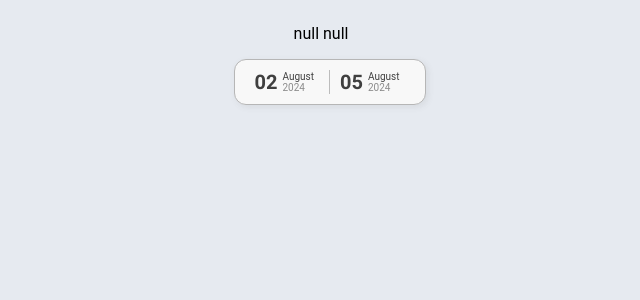
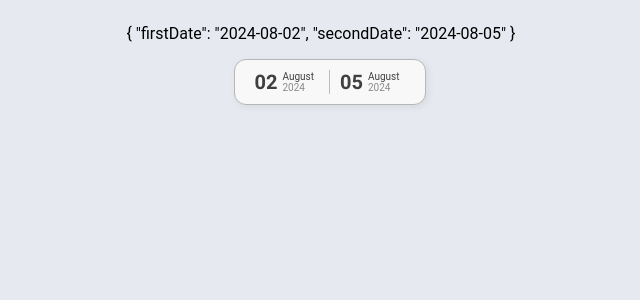
Before and after one commit to Mwiert/miniSpa, a Vue app: page /timebenders in a window 1280 px wide. Shown: the top 300 px of the page, without its empty margins (335-975 px from the left). Built offline with nearby package versions, Linux system fonts and the light colour scheme; a web font is replaced by a local one.

Commit message:
Initial date fix

```diff
--- a/src/components/UIDateRangePicker.vue
+++ b/src/components/UIDateRangePicker.vue
@@ -187,12 +187,20 @@ export default {
       }
     },
     sendDateToParent() {
-      const dates = {
-        firstDate: this.firstSelectedDate.date,
-        secondDate: this.secondSelectedDate.date
+      if (this.firstSelectedDate.date==null) {
+        const dates = {
+          firstDate: this.sendInitialDates.firstInitialDate.date,
+          secondDate: this.sendInitialDates.secondInitialDate.date
+        }
+        this.$emit('update:modelValue', dates)
+      } else {
+        const dates = {
+          firstDate: this.firstSelectedDate.date,
+          secondDate: this.secondSelectedDate.date
+        }
+        //We are sending the selected date to the parent component with v-model implementation.
+        this.$emit('update:modelValue', dates)
       }
-      //We are sending the selected date to the parent component with v-model implementation.
-      this.$emit('update:modelValue', dates)
     },
     formatMonth(month) {
       //We are converting the month number to month name
@@ -345,6 +353,8 @@ export default {
   created() {
     //We are filling the initial date when the component is created because we want to see today's date in button when we open our web page.
     this.fillInitialDate()
+    this.sendDateToParent()
+
   }
 }
 </script>
--- a/src/pages/TimeBenders.vue
+++ b/src/pages/TimeBenders.vue
@@ -1,6 +1,6 @@
 <template>
   <div class="time-benders-c">
-    {{ selectDate.firstDate + ' ' + selectDate.secondDate }}
+    {{ selectDate}}
     <!-- selectedDate comes from UIDateRangePicker with v-model implementation -->
     <UIDateRangePicker
       v-model="selectDate"
@@ -20,10 +20,7 @@ export default {
   },
   data() {
     return {
-      selectDate: {
-        firstDate: null,
-        secondDate: null
-      }
+      selectDate: {}
     }
   }
 }
```
